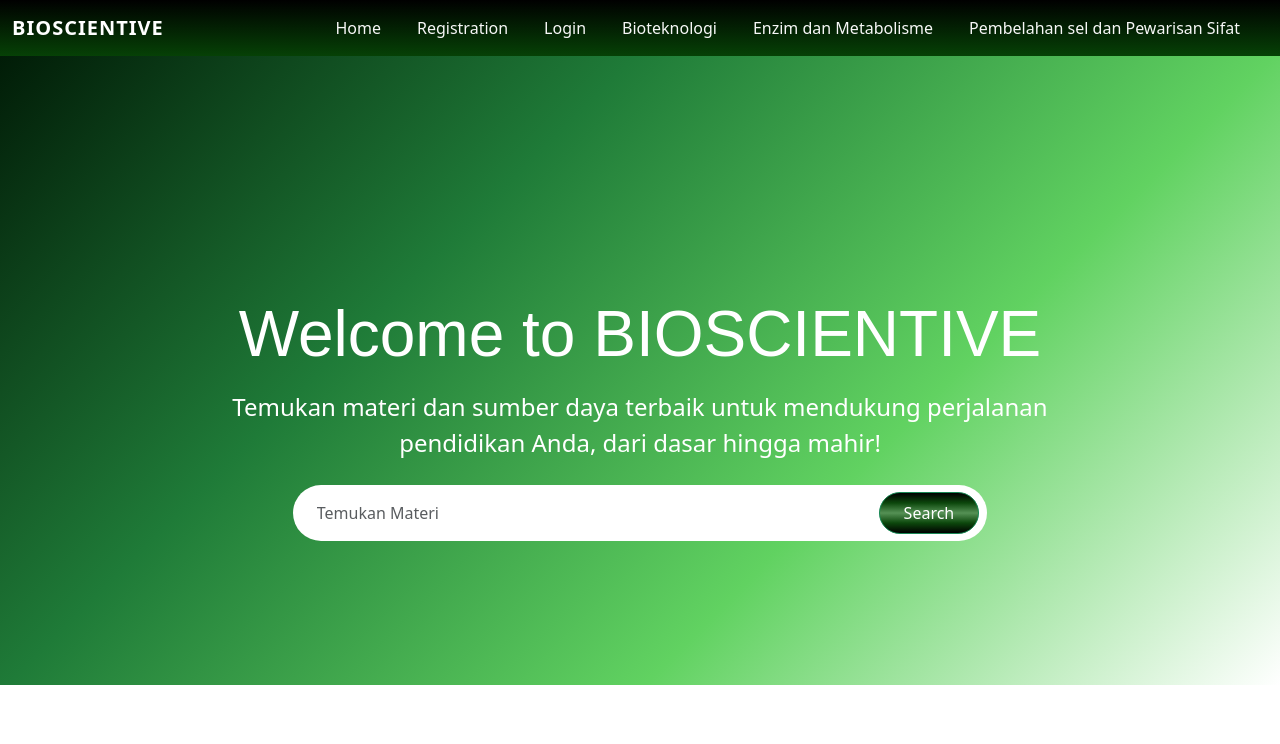
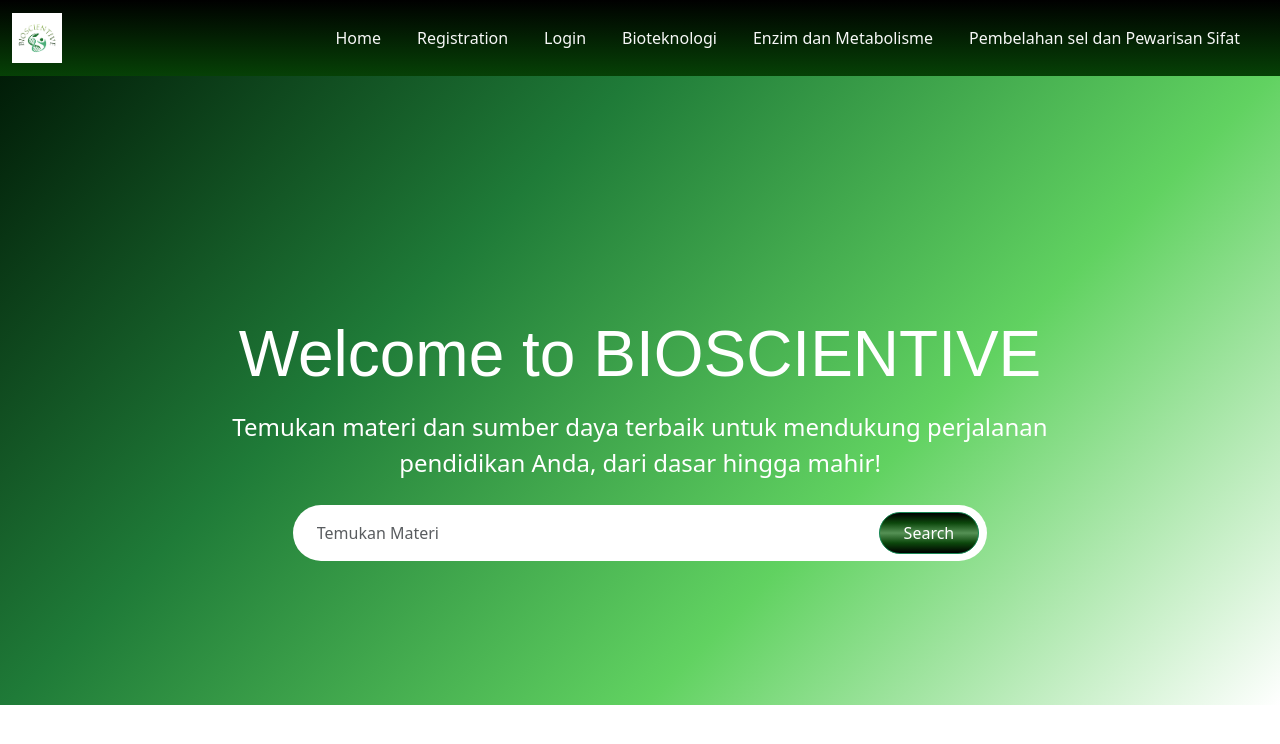
Before and after one commit to shintaem2005/Proyek-PSW1-Kelompok-7-Biologi-Kelas-12-SMA-D-IV-TRPL-Angkatan-24, a React (Create React App) app: page /home in a window 1280 px wide. Shown: the top 744 px of the page. Built offline with nearby package versions, Linux system fonts and the light colour scheme; a web font is replaced by a local one.

Commit message:
Update Navbar.js
putting logo (not updated last time), push clashed with shandra

```diff
--- a/src/components/Navbar.js
+++ b/src/components/Navbar.js
@@ -6,7 +6,15 @@ const Navbar = () => {
     <nav className="navbar navbar-expand-lg navbar-light bg-light">
       <div className="container-fluid">
 
-        <Link className="navbar-brand" to="/home">BIOSCIENTIVE</Link>
+        <Link className="navbar-brand" to="/home">
+        <img
+        src="/BIOSCIENTIVE Logo/logo-png.png"
+        alt="Logo"
+        width="50"
+        height="50"
+        className="logo img-fluid"
+        />
+        </Link>
 
         <button className="navbar-toggler" type="button" data-bs-toggle="collapse" data-bs-target="#navbarNav" aria-controls="navbarNav" aria-expanded="false" aria-label="Toggle navigation">
           <span className="navbar-toggler-icon"></span>
```
